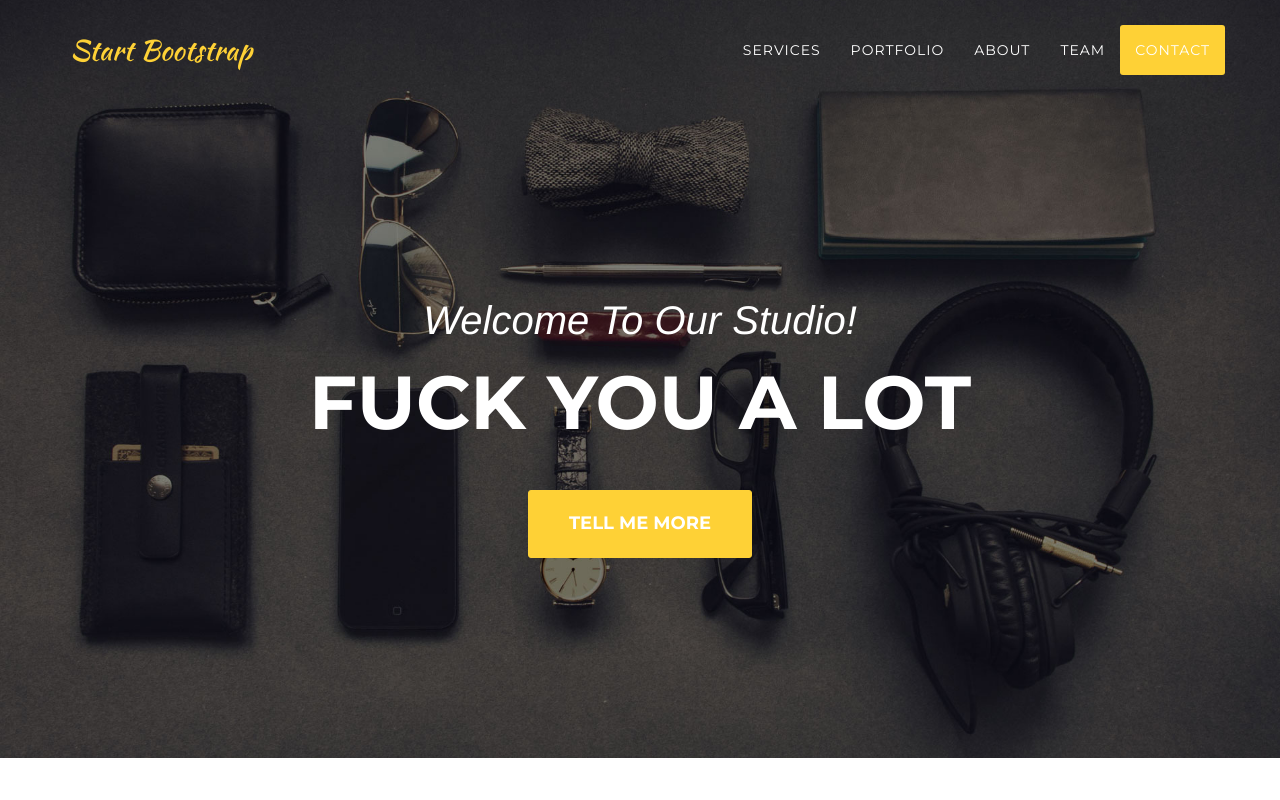
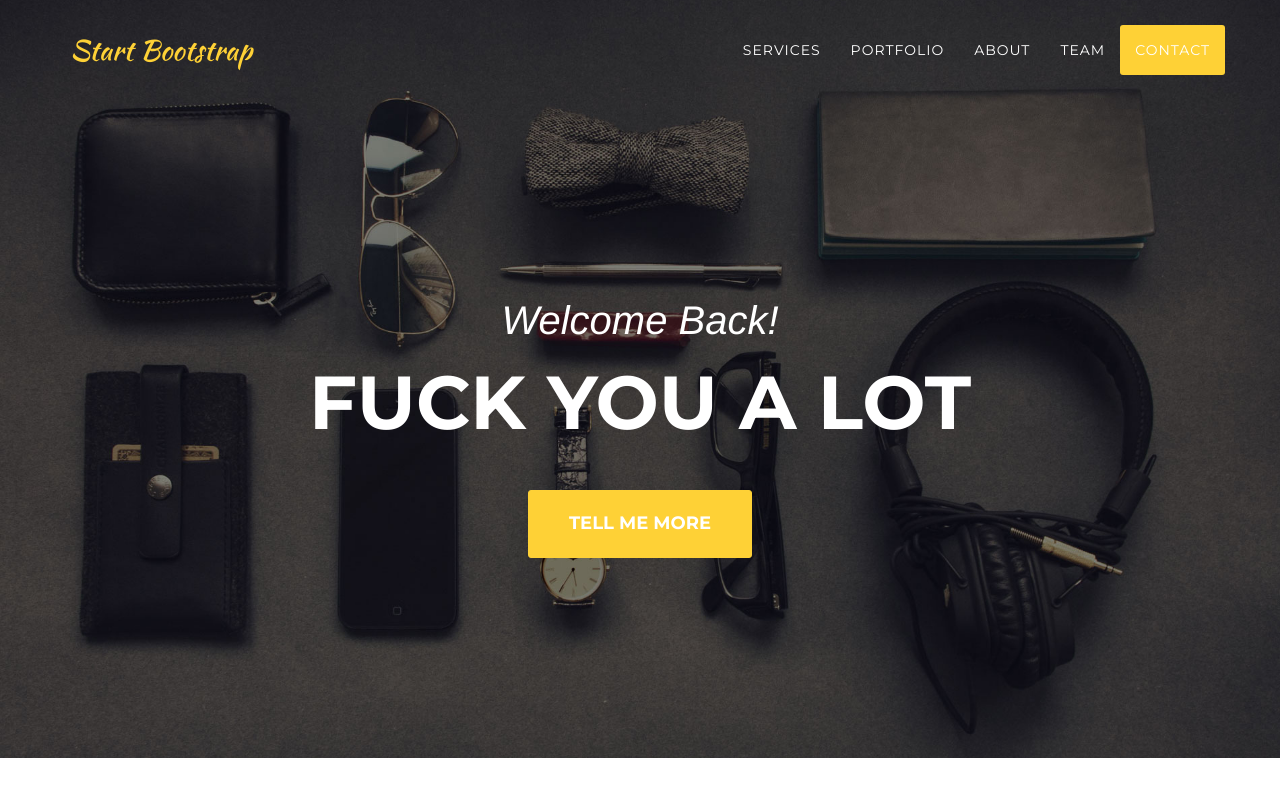
Before and after one commit to wlmitchell/BillsBlog, a website: page index.html in a window 1280 px wide. Shown: the top 800 px of the page. Drawn offline with nearby package versions, Linux system fonts and the light colour scheme; a web font is replaced by a local one.

Commit message:
Updated index.html
Changed "Welcome to our studios" to "Welcome Back!"

```diff
--- a/index.html
+++ b/index.html
@@ -78,7 +78,7 @@
     <header>
         <div class="container">
             <div class="intro-text">
-                <div class="intro-lead-in">Welcome To Our Studio!</div>
+                <div class="intro-lead-in">Welcome Back!</div>
                 <div class="intro-heading">FUCK YOU A LOT</div>
                 <a href="#services" class="page-scroll btn btn-xl">Tell Me More</a>
             </div>
```
